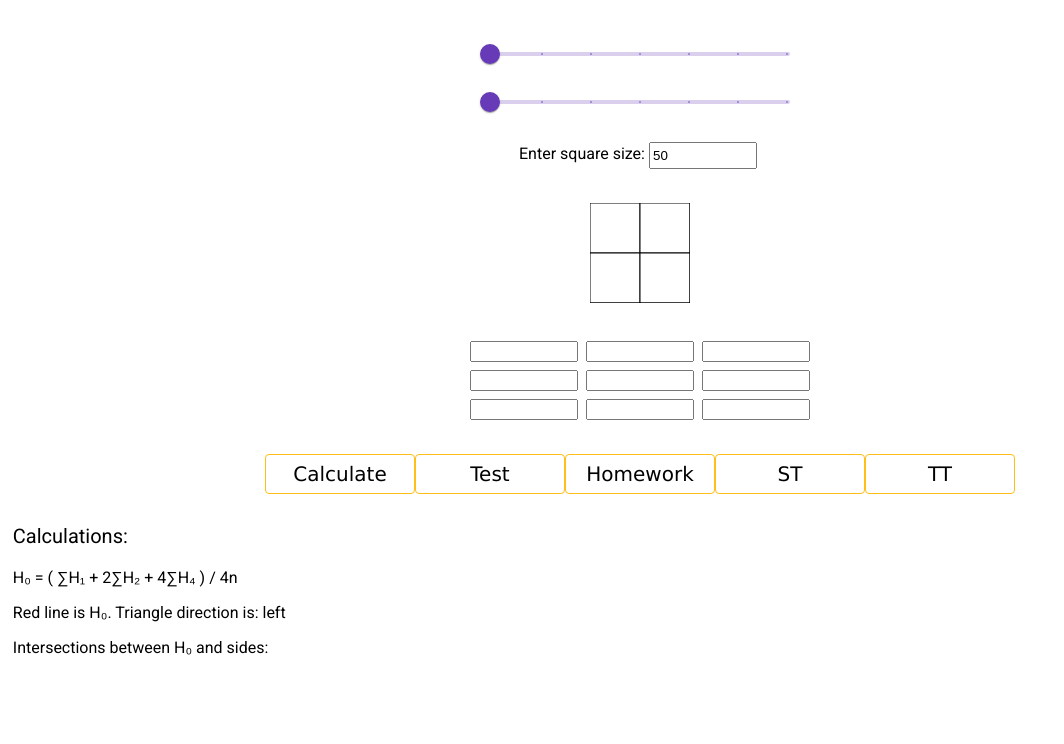
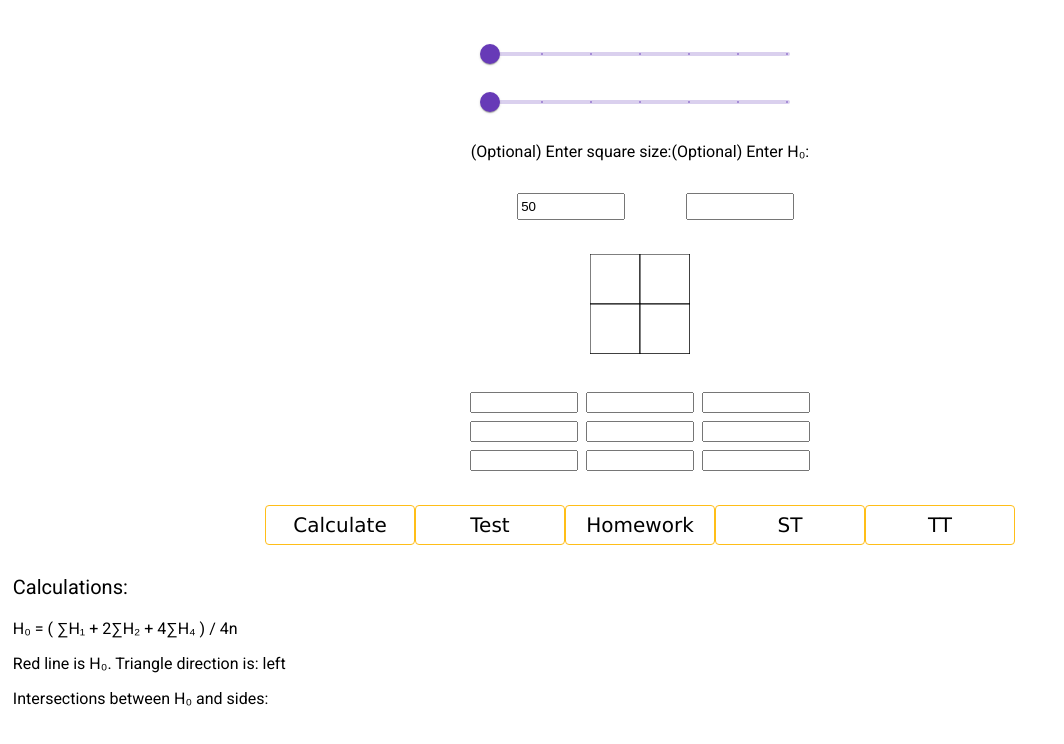
Before and after one commit to Y3llow45/TerrainLeveler, an Angular app in the folder TL-angular/: page / in a window 1280 px wide. Shown: the top 744 px of the page, without its empty margins (0-1064 px from the left). Built offline with nearby package versions, Linux system fonts and the light colour scheme.

Commit message:
Update input

```diff
--- a/TL-angular/src/app/input/input.component.html
+++ b/TL-angular/src/app/input/input.component.html
@@ -13,8 +13,14 @@
     </div>
 
     <div class="square-input">
-      <p class="input-text">Enter square size: </p>
-      <input type="number" class="square-size-input" [defaultValue]="50">
+      <div>
+        <p >(Optional) Enter square size: </p>
+        <input type="number" class="square-size-input" id='square-size' [defaultValue]="50">
+      </div>
+      <div>
+        <p >(Optional) Enter H₀: </p>
+        <input type="number" class="square-size-input">
+      </div>
   </div>
    <!-- <div class="terrain">
       <div *ngFor="let vertical of Array(verticalSquares)" fxLayout="column" fxLayoutAlign="start stretch">
--- a/TL-angular/src/app/input/input.component.ts
+++ b/TL-angular/src/app/input/input.component.ts
@@ -80,6 +80,8 @@ export class InputComponent {
     };
   }
   calc() {
+    let squareSizeInputField = document.getElementById(`square-size`)
+    this.squareSize = Number((squareSizeInputField as HTMLInputElement).value);
     this.inputData = [];
     for(let i = 0; i < (this.verticalSquares+1)*(this.horizontalSquares+1); i++) {
       let inputField = document.getElementById(`H${i}`)
```
